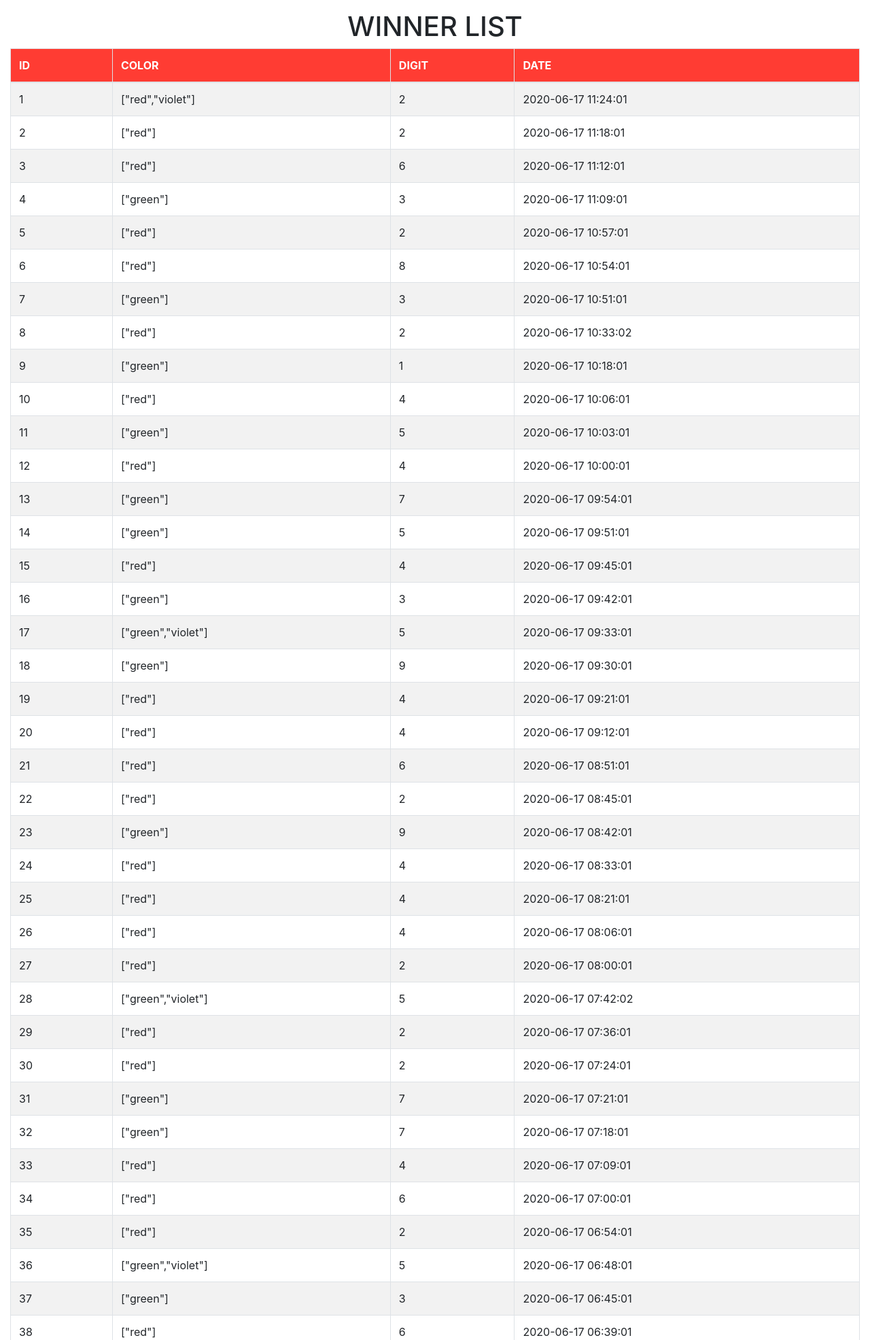
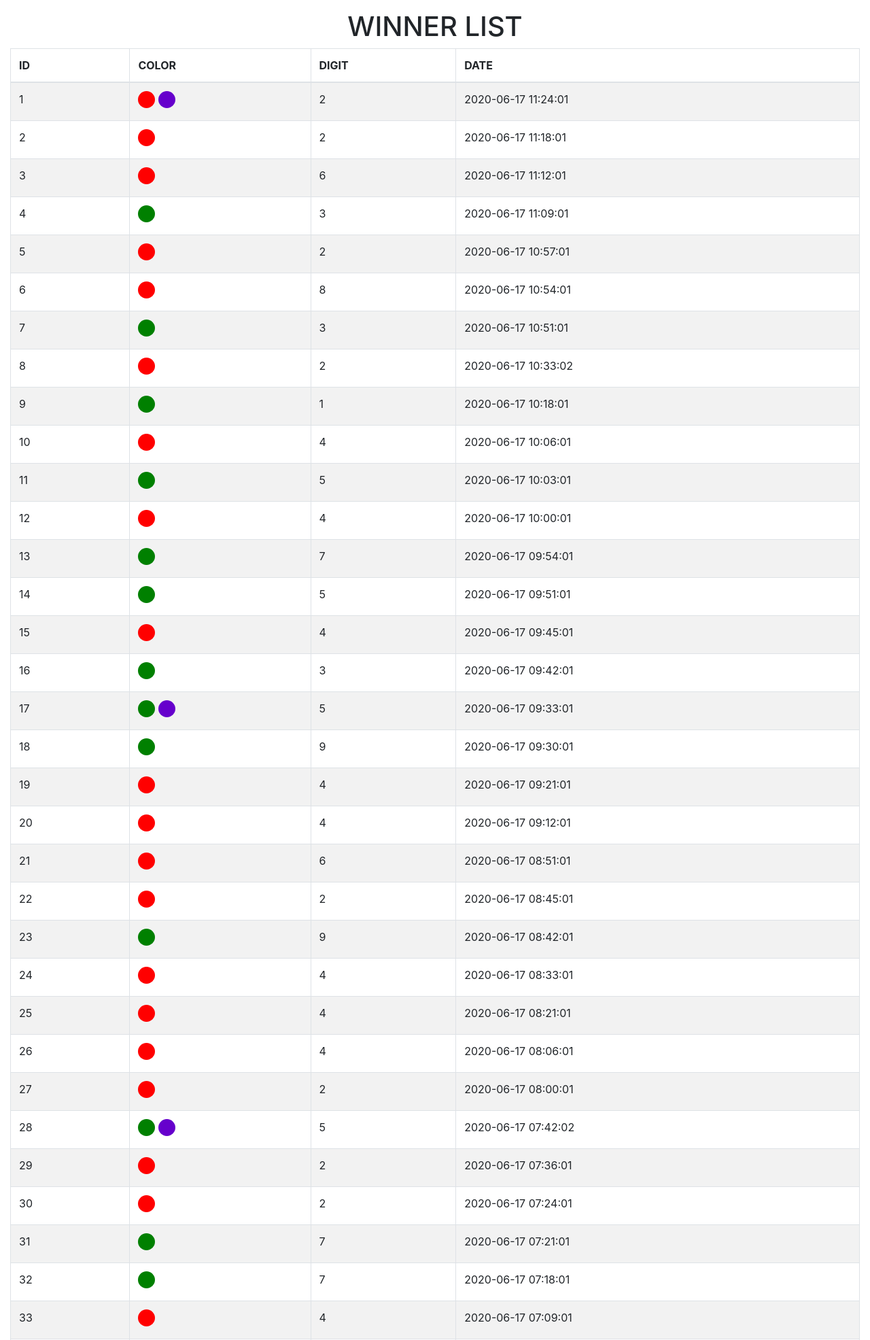
Before and after one commit to jayesh2018/shop, a PHP site: page /shop/winner.php in a window 1280 px wide. Shown: the top 1971 px of the page at 68% size. Run offline with PHP 8.4, Linux system fonts and the light colour scheme; data comes from the database, SQL or seed files in the repository.

Commit message:
color changing in winner

```diff
--- a/winner.php
+++ b/winner.php
@@ -16,7 +16,27 @@ $result = mysqli_query($conn, $query);
 	<title>WINNER HISTORY</title>
 	<!-- Bootstrap css -->
 	<link rel="stylesheet" href="https://stackpath.bootstrapcdn.com/bootstrap/4.5.0/css/bootstrap.min.css" integrity="sha384-9aIt2nRpC12Uk9gS9baDl411NQApFmC26EwAOH8WgZl5MYYxFfc+NcPb1dKGj7Sk" crossorigin="anonymous">
+	<style>
+		.dot {
+			height: 25px;
+			width: 25px;
+			border-radius: 50%;
+			display: inline-block;
+			margin-right: 5px;
+		}
 
+		.green {
+			background-color: green;
+		}
+
+		.violet {
+			background-color: #60c;
+		}
+
+		.red {
+			background-color: red;
+		}
+	</style>
 </head>
 <body>
 
@@ -25,10 +45,14 @@ $result = mysqli_query($conn, $query);
 		<table class="table table-striped table-bordered table-hover dt-responsive" width="100%" id="sample_3" cellspacing="0" width="50%">
 			<thead>
 				<tr>
-				<th style="background-color: #FF3C33!important;color: #FFFFFF!important;">ID</th>
+				<!-- <th style="background-color: #FF3C33!important;color: #FFFFFF!important;">ID</th>
 				<th style="background-color: #FF3C33!important;color: #FFFFFF!important;">COLOR</th>
 				<th style="background-color: #FF3C33!important;color: #FFFFFF!important;">DIGIT</th>
-				<th style="background-color: #FF3C33!important;color: #FFFFFF!important;">DATE</th>
+				<th style="background-color: #FF3C33!important;color: #FFFFFF!important;">DATE</th>  -->
+				<th>ID</th>
+				<th>COLOR</th>
+				<th>DIGIT</th>
+				<th>DATE</th>
 
 
 
@@ -40,7 +64,14 @@ $result = mysqli_query($conn, $query);
 					$i=1;
 					while($row = $result->fetch_assoc()) {
 						echo "<tr><td>". $i++ . "</td>";
-						echo "<td>". $row['color'] . "</td>";
+						$myarr = json_decode($row['color']);
+						// echo $myarr;
+						echo "<td>";
+						foreach ($myarr as $value) {
+							echo "<span class='dot " . $value . "'></span>";
+						}
+						echo "</td>";
+						//echo "<td>". $row['color'] . "</td>";
 						echo "<td>". $row['digit'] . "</td>";
 						echo "<td>". $row['date_added'] . "</td></tr>";
 					}
```
